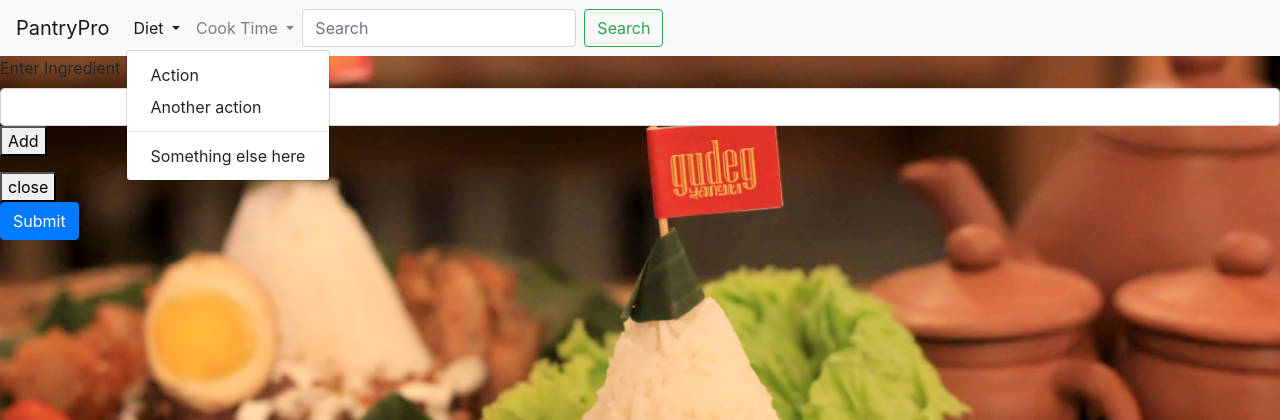
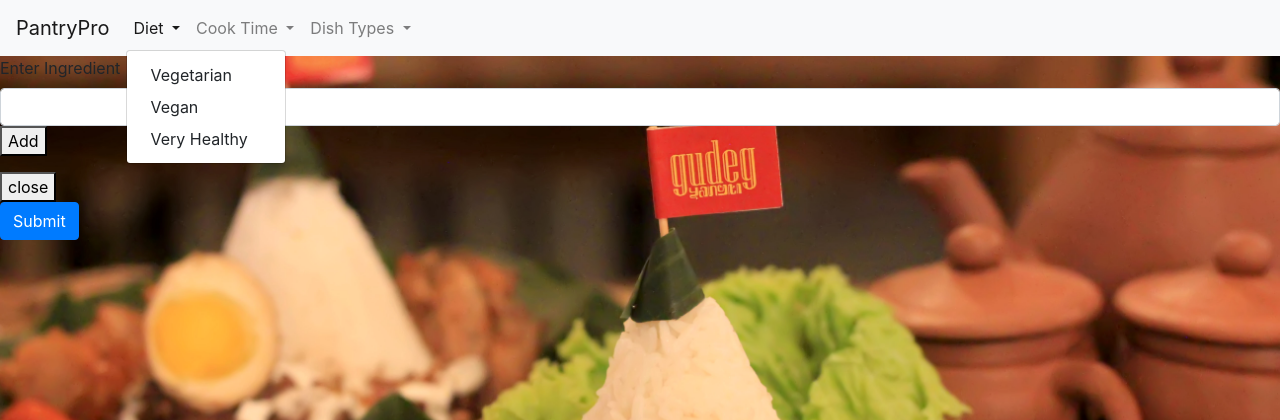
Before and after one commit to GEETHA-21/Pantry-Pro, a Node project: template views/index.handlebars in a window 1280 px wide, after a click on "Diet". Shown: the top 420 px of the page. Run offline with Node 20 templates, Linux system fonts and the light colour scheme; the template is opened without the code that fills it, so the values that code supplies are empty; some libraries are stand-ins or nearby versions.

Commit message:
handlebars

```diff
--- a/models/index.js
+++ b/models/index.js
@@ -12,10 +12,6 @@ require("dotenv").config();
 
 // * * * * * * * * *
 // *** This section probably needs to be disabled for heroku **
-<<<<<<< HEAD
-=======
-
->>>>>>> 122dd41628e380d62c893902aa473e56caa81bbb
 const mysql = require("mysql2");
 const connection = mysql.createConnection({
   host: config.host,
--- a/server.js
+++ b/server.js
@@ -22,19 +22,12 @@ app.engine(
 app.set("view engine", "handlebars");
 
 // Routes
-<<<<<<< HEAD
 require("./routes/apiRoutes")(app);
-require("./routes/htmlRoutes")(app);
 require("./routes/userRoutes")(app);
 require("./routes/users")(app);
 require("./routes/usersAuthHelper")(app);
 
 
-=======
-require("./routes/userRoutes.js")(app);
-require("./routes/users.js")(app);
-require("./routes/usersAuthHelper.js")(app);
->>>>>>> 122dd41628e380d62c893902aa473e56caa81bbb
 
 var syncOptions = { force: false };
 
--- a/views/layouts/main.handlebars
+++ b/views/layouts/main.handlebars
@@ -11,14 +11,12 @@
 </head>
 
 <body>
-
-    <nav class="navbar navbar-expand-lg navbar-light bg-light">
+<nav class="navbar navbar-expand-lg navbar-light bg-light">
         <a class="navbar-brand" href="#">PantryPro</a>
         <button class="navbar-toggler" type="button" data-toggle="collapse" data-target="#navbarSupportedContent"
             aria-controls="navbarSupportedContent" aria-expanded="false" aria-label="Toggle navigation">
             <span class="navbar-toggler-icon"></span>
         </button>
-
         <div class="collapse navbar-collapse" id="navbarSupportedContent">
             <ul class="navbar-nav mr-auto">
                 <li class="nav-item dropdown">
@@ -26,11 +24,10 @@
                         data-toggle="dropdown" aria-haspopup="true" aria-expanded="false">
                         Diet
                     </a>
-                    <div class="dropdown-menu" aria-labelledby="navbarDropdown">
-                        <a class="dropdown-item" href="#">Action</a>
-                        <a class="dropdown-item" href="#">Another action</a>
-                        <div class="dropdown-divider"></div>
-                        <a class="dropdown-item" href="#">Something else here</a>
+                    <div class="dropdown-menu diet" aria-labelledby="navbarDropdown">
+                        <a class="dropdown-item" href="#">Vegetarian</a>
+                        <a class="dropdown-item" href="#">Vegan</a>
+                        <a class="dropdown-item" href="#">Very Healthy</a>
                     </div>
                 </li>
                 <li class="nav-item dropdown">
@@ -38,18 +35,24 @@
                         data-toggle="dropdown" aria-haspopup="true" aria-expanded="false">
                         Cook Time
                     </a>
-                    <div class="dropdown-menu" aria-labelledby="navbarDropdown">
-                        <a class="dropdown-item" href="#">Action</a>
-                        <a class="dropdown-item" href="#">Another action</a>
-                        <div class="dropdown-divider"></div>
-                        <a class="dropdown-item" href="#">Something else here</a>
+                    <div class="dropdown-menu cookTime" aria-labelledby="navbarDropdown">
+                        <a class="dropdown-item" href="#">15 minutes or less</a>
+                        <a class="dropdown-item" href="#">30 minutes or less</a>
+                        <a class="dropdown-item" href="#">45 minutes or less</a>
+                    </div>
+                </li>
+                <li class="nav-item dropdown">
+                    <a class="nav-link dropdown-toggle" href="#" id="navbarDropdown" role="button"
+                        data-toggle="dropdown" aria-haspopup="true" aria-expanded="false">
+                        Dish Types
+                    </a>
+                    <div class="dropdown-menu types" aria-labelledby="navbarDropdown">
+                        <a class="dropdown-item" href="#">Lunch</a>
+                        <a class="dropdown-item" href="#">Main Course</a>
+                        <a class="dropdown-item" href="#">Dinner</a>
                     </div>
                 </li>
 
-                <form class="form-inline my-2 my-lg-0">
-                    <input class="form-control mr-sm-2" type="search" placeholder="Search" aria-label="Search">
-                    <button class="btn btn-outline-success my-2 my-sm-0" type="submit">Search</button>
-                </form>
         </div>
     </nav>
     {{{body}}}
```
Also changed, not shown: package.json (+1 -11 lines), 1 other file.
